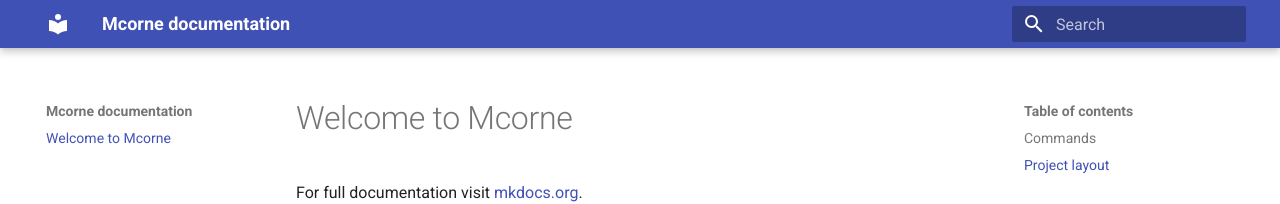
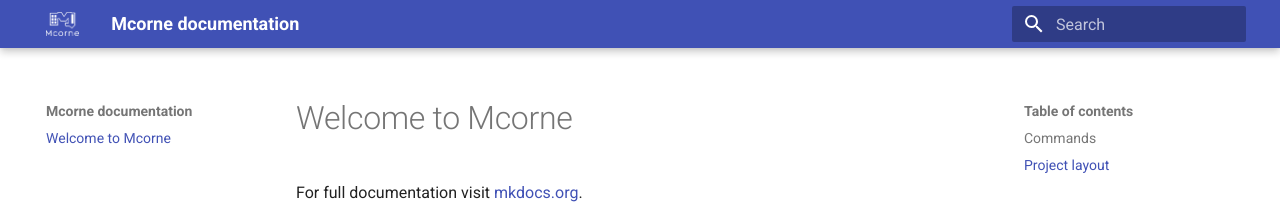
Before and after one commit to Runningtarrens/Mcorne, an MkDocs documentation site: the page built from docs/index.md, in a window 1280 px wide. Shown: the top 204 px of the page. Built offline with MkDocs 1.6.1 and Material for MkDocs 9.7.7, drawn with Linux system fonts in a browser that asks for light colours.

Commit message:
Update mkdocs.yml

```diff
--- a/mkdocs.yml
+++ b/mkdocs.yml
@@ -1,6 +1,7 @@
 site_name: Mcorne documentation
 theme:
   name: material
+  logo: 28816_Mcorne_RB-02.png
 markdown_extensions:
   - pymdownx.critic
   - pymdownx.caret
```
